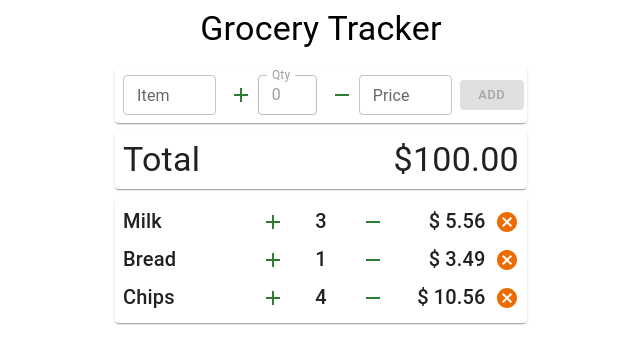
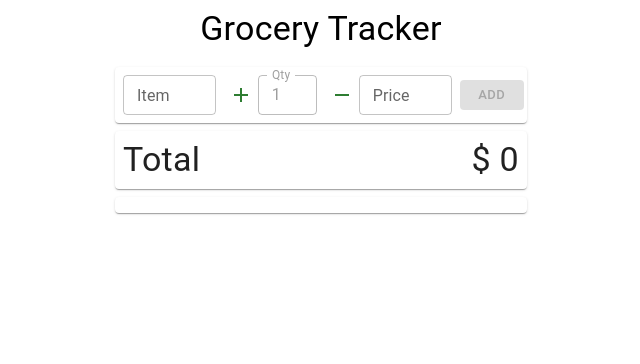
Before and after one commit to dmohindru/react-projects, a React (Create React App) app in the folder grocery-tracker-app/grocery-tracker/: page / in a window 1280 px wide. Shown: the top 364 px of the page, without its empty margins (319-959 px from the left). Built offline with nearby package versions, Linux system fonts and the light colour scheme.

Commit message:
added redux state store and implemented additem and removeitem reducers

```diff
--- a/grocery-tracker-app/grocery-tracker/package.json
+++ b/grocery-tracker-app/grocery-tracker/package.json
@@ -7,6 +7,7 @@
     "@emotion/styled": "^11.11.0",
     "@mui/icons-material": "^5.14.14",
     "@mui/material": "^5.14.14",
+    "@reduxjs/toolkit": "^1.9.7",
     "@testing-library/jest-dom": "^5.17.0",
     "@testing-library/react": "^13.4.0",
     "@testing-library/user-event": "^13.5.0",
@@ -16,6 +17,7 @@
     "@types/react-dom": "^18.2.14",
     "react": "^18.2.0",
     "react-dom": "^18.2.0",
+    "react-redux": "^8.1.3",
     "react-scripts": "5.0.1",
     "typescript": "^4.9.5",
     "web-vitals": "^2.1.4"
--- a/grocery-tracker-app/grocery-tracker/src/components/GroceryInput.tsx
+++ b/grocery-tracker-app/grocery-tracker/src/components/GroceryInput.tsx
@@ -2,12 +2,23 @@ import { TextField, Button, Grid, IconButton, Paper } from '@mui/material'
 import AddIcon from '@mui/icons-material/Add';
 import RemoveIcon from '@mui/icons-material/Remove';
 import { useState } from 'react';
+import { addGroceryItem, GroceryItemSlice } from '../store';
+import { useAppDispatch } from '../hooks/useHooks';
+
+
+const getRandomInt = (min: number, max: number) => {
+    const minVal = Math.ceil(min);
+    const maxVal = Math.ceil(max);
+    return Math.floor(Math.random() * (maxVal - minVal)) + minVal;
+}
 
 export const GroceryInput: React.FC = () => {
-    const [quantity, setQuantity] = useState(0);
+    const [quantity, setQuantity] = useState(1);
     const [itemName, setItemName] = useState('');
     const [addButtonState, setAddButtonState] = useState(true);
     const [itemPrice, setItemPrice] = useState(0.0);
+
+    const dispatch = useAppDispatch();
 
     const incrementQuantity = () => {
         if (quantity < 10) {
@@ -47,6 +58,18 @@ export const GroceryInput: React.FC = () => {
             setAddButtonState(true);
         }
     }
+
+    const getGroceryItem = (): GroceryItemSlice => {
+
+        return {
+            id: getRandomInt(1, 1000),
+            itemName: itemName,
+            itemQuantity: quantity,
+            unitPrice: itemPrice
+        }
+    }
+
+
     return (
         <Paper elevation={1} sx={{p: 1, width: '100%'}}>
             <Grid container spacing={1} alignItems='center'>
@@ -81,13 +104,12 @@ export const GroceryInput: React.FC = () => {
                         variant='contained'
                         size='small'
                         disabled={addButtonState}
+                        onClick={() => dispatch(addGroceryItem(getGroceryItem()))}
                         >
                             Add
                         </Button>
                 </Grid>
             </Grid>
         </Paper>
-
-
-    )
+    );
 }
--- a/grocery-tracker-app/grocery-tracker/src/components/GroceryItem.tsx
+++ b/grocery-tracker-app/grocery-tracker/src/components/GroceryItem.tsx
@@ -1,8 +1,9 @@
-import { Grid, Typography, Button, IconButton } from "@mui/material";
+import { Grid, Typography, IconButton } from "@mui/material";
 import AddIcon from '@mui/icons-material/Add';
 import RemoveIcon from '@mui/icons-material/Remove';
 import CancelIcon from '@mui/icons-material/Cancel';
-import { useState } from "react";
+import { useAppDispatch } from "../hooks/useHooks";
+import { removeGroceryItem } from "../store";
 
 export interface GroceryItemProps {
     id: number
@@ -12,6 +13,8 @@ export interface GroceryItemProps {
 
 }
 export const GroceryItem: React.FC<GroceryItemProps> = ({id, itemName, quantity, totalAmount}: GroceryItemProps) => {
+    const dispatch = useAppDispatch();
+
     return (
         <>
             <Grid item xs={4}>
@@ -30,7 +33,11 @@ export const GroceryItem: React.FC<GroceryItemProps> = ({id, itemName, quantity,
                 <Typography variant='h6' textAlign='right'>{`$ ${totalAmount}`}</Typography>
             </Grid>
             <Grid item xs={1}>
-                <IconButton aria-label='cancel' color='warning' size='small'><CancelIcon /></IconButton>
+                <IconButton
+                    aria-label='cancel'
+                    color='warning'
+                    size='small'
+                    onClick={() => dispatch(removeGroceryItem(id))}><CancelIcon /></IconButton>
             </Grid>
         </>
     )
--- a/grocery-tracker-app/grocery-tracker/src/components/GroceryList.tsx
+++ b/grocery-tracker-app/grocery-tracker/src/components/GroceryList.tsx
@@ -1,38 +1,20 @@
 import { Grid, Paper } from '@mui/material';
-import { GroceryItemProps, GroceryItem } from './GroceryItem';
-
-const itemProps: GroceryItemProps[] = [
-    {
-        id: 1,
-        itemName: 'Milk',
-        quantity: 3,
-        totalAmount: 5.56,
-    },
-    {
-        id: 2,
-        itemName: 'Bread',
-        quantity: 1,
-        totalAmount: 3.49,
-    },
-    {
-        id: 1,
-        itemName: 'Chips',
-        quantity: 4,
-        totalAmount: 10.56,
-    }
-]
+import { GroceryItem } from './GroceryItem';
+import { useTypeSelector } from '../hooks/useHooks';
 
 export const GroceryList: React.FC = () => {
+    const itemList = useTypeSelector((state) => state.groceryItems);
     return (
 
             <Paper sx={{width: '100%', p: 1}} elevation={1} >
             <Grid container spacing={0.5}>
                 {
-                    itemProps.map(item => <GroceryItem
+                    itemList.map(item => <GroceryItem
                         id={item.id}
                         itemName={item.itemName}
-                        quantity={item.quantity}
-                        totalAmount={item.totalAmount} />)
+                        quantity={item.itemQuantity}
+                        totalAmount={item.itemQuantity * item.unitPrice}
+                        key={item.id} />)
                 }
             </Grid>
             </Paper>
--- a/grocery-tracker-app/grocery-tracker/src/components/GroceryTotal.tsx
+++ b/grocery-tracker-app/grocery-tracker/src/components/GroceryTotal.tsx
@@ -1,6 +1,8 @@
 import { Grid, Typography, Paper } from "@mui/material";
+import { useTypeSelector } from "../hooks/useHooks";
 
 export const GroceryTotal: React.FC = () => {
+    const itemList = useTypeSelector((state) => state.groceryItems);
     return (
         <Paper sx={{p: 1, width: '100%'}} elevation={1} >
             <Grid container>
@@ -8,7 +10,9 @@ export const GroceryTotal: React.FC = () => {
                     <Typography variant="h4">Total</Typography>
                 </Grid>
                 <Grid item xs={8}>
-                    <Typography variant="h4" textAlign='right'>$100.00</Typography>
+                    <Typography variant="h4" textAlign='right'>{`$ ${itemList.reduce(
+                            (acc, item) => acc + (item.itemQuantity * item.unitPrice), 0)
+                        }`}</Typography>
                 </Grid>
             </Grid>
         </Paper>
--- a/grocery-tracker-app/grocery-tracker/src/components/GroceryTracker.tsx
+++ b/grocery-tracker-app/grocery-tracker/src/components/GroceryTracker.tsx
@@ -2,8 +2,11 @@ import { Container, Typography, Stack, Divider } from '@mui/material';
 import { GroceryInput } from './GroceryInput';
 import { GroceryList } from './GroceryList';
 import { GroceryTotal } from './GroceryTotal';
+import { Provider } from 'react-redux';
+import { store } from '../store';
 export const GroceryTracker: React.FC = () => {
     return (
+        <Provider store={store}>
             <Container maxWidth='xs'>
                 <Stack direction='column' alignItems='center' spacing={1}>
                     <Typography variant='h4'>Grocery Tracker</Typography>
@@ -13,5 +16,6 @@ export const GroceryTracker: React.FC = () => {
                     <GroceryList />
                 </Stack>
             </Container>
+        </Provider>
     )
 }
--- /dev/null
+++ b/grocery-tracker-app/grocery-tracker/src/hooks/useHooks.ts
@@ -0,0 +1,5 @@
+import { useSelector, TypedUseSelectorHook, useDispatch } from "react-redux";
+import { AppDispatch, RootState } from "../store";
+
+export const useTypeSelector: TypedUseSelectorHook<RootState> = useSelector;
+export const useAppDispatch = () => useDispatch<AppDispatch>();
--- /dev/null
+++ b/grocery-tracker-app/grocery-tracker/src/store/index.ts
@@ -0,0 +1,19 @@
+import { configureStore } from "@reduxjs/toolkit";
+import { groceryItemReducer, addGroceryItem, removeGroceryItem } from "./slice/itemSlice";
+
+const store = configureStore({
+    reducer: {
+        groceryItems: groceryItemReducer
+    }
+});
+
+export type RootState = ReturnType<typeof store.getState>;
+export type AppDispatch = typeof store.dispatch;
+
+export {
+    store,
+    addGroceryItem,
+    removeGroceryItem
+};
+
+export type { GroceryItemSlice } from './slice/itemSlice';
--- /dev/null
+++ b/grocery-tracker-app/grocery-tracker/src/store/slice/itemSlice.ts
@@ -0,0 +1,27 @@
+import { createSlice, PayloadAction } from "@reduxjs/toolkit";
+export interface GroceryItemSlice {
+    id: number;
+    itemName: string;
+    itemQuantity: number;
+    unitPrice: number;
+}
+
+const groceryItemsInitialState: GroceryItemSlice[] = [];
+
+const groceryItemSlice = createSlice({
+    name: 'groceryItems',
+    initialState: groceryItemsInitialState,
+    reducers: {
+        addGroceryItem: (state: GroceryItemSlice[], groceryItem: PayloadAction<GroceryItemSlice>) => {
+            console.log(`adding grocery item with id: ${groceryItem.payload.id}, name: ${groceryItem.payload.itemName}, quantity: ${groceryItem.payload.itemQuantity}, price: ${groceryItem.payload.unitPrice}`);
+            state.push(groceryItem.payload);
+        },
+        removeGroceryItem: (state: GroceryItemSlice[], groceryItem: PayloadAction<number>) => {
+            console.log(`removing grocery item with id: ${groceryItem.payload}`);
+            return state.filter(item => item.id !== groceryItem.payload);
+        }
+    }
+});
+
+export const { addGroceryItem, removeGroceryItem } = groceryItemSlice.actions;
+export const groceryItemReducer = groceryItemSlice.reducer;
```
Also changed, not shown: 1 other file (tests, documents, lock files or other folders). Lines whose indentation alone changed are shown as unchanged.
